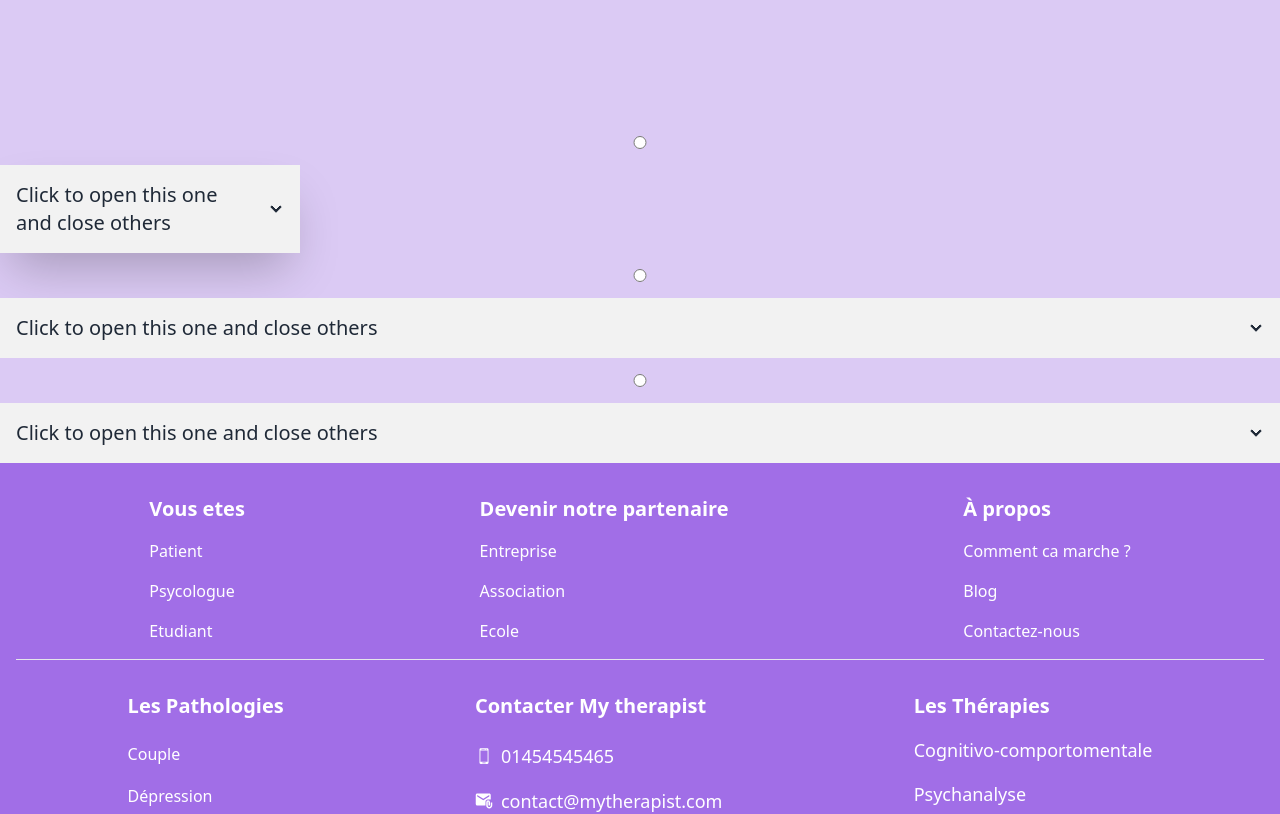
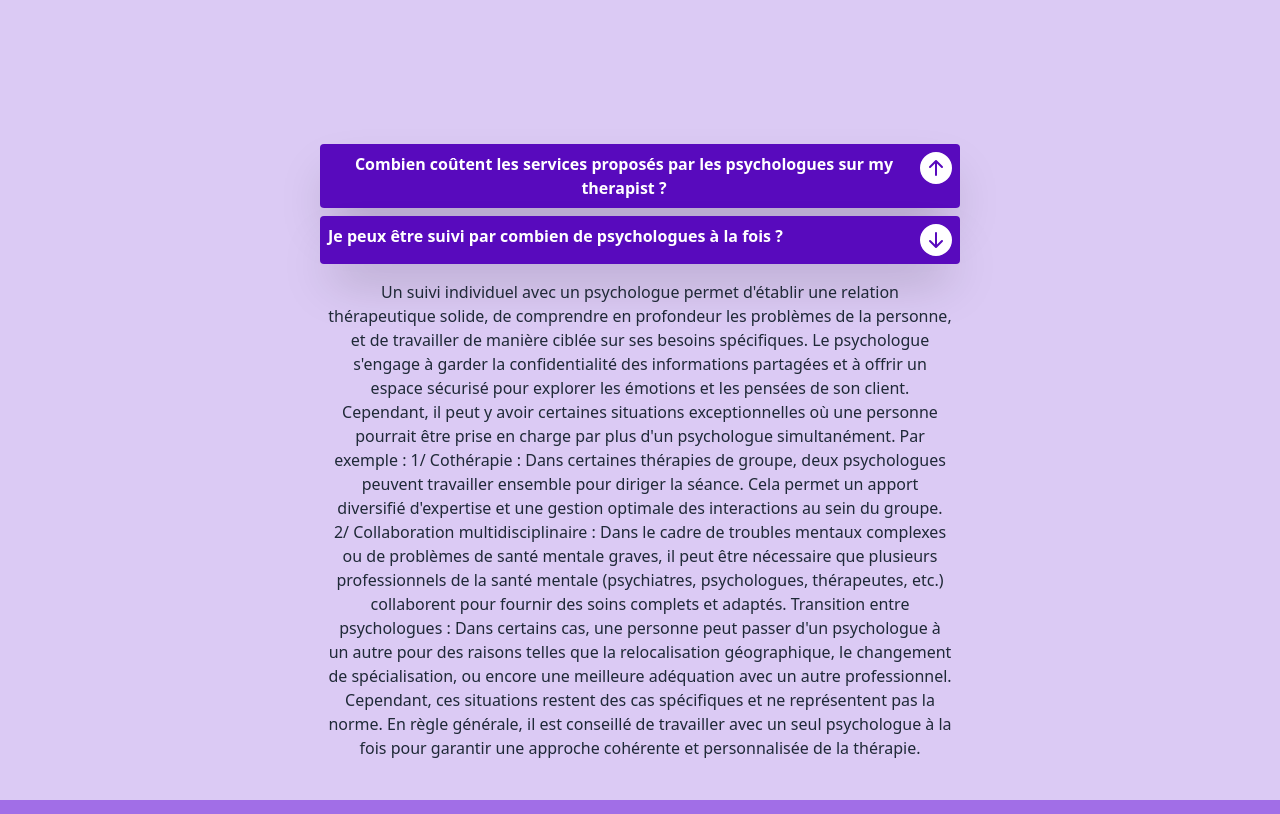
Before and after one commit to TEAMTIM1/my-therapist, a React (Create React App) app: page / in a window 1280 px wide. Shown: the part 2080-2894 px from the top of the page. Built offline with nearby package versions, Linux system fonts and the light colour scheme.

Commit message:
Accordion

```diff
--- /dev/null
+++ b/src/components/Accordion/Accordion.jsx
@@ -0,0 +1,40 @@
+import React, { useState } from 'react';
+import AccordionLayout from './AccordionLayout';
+
+const Accordion = () => {
+    const [activeIndex, setActiveIndex] = useState(2);
+
+  return (
+      <div className='flex flex-col justify-center items-center'>
+          <AccordionLayout
+            title="Combien coûtent les services proposés par les psychologues sur my therapist ? "
+            index={1}
+            activeIndex={activeIndex}
+            setActiveIndex={setActiveIndex}
+          >
+             <p className='text-center w-3/6 m-auto'>Sur My Therapist, les services proposés par les psychologues sont évalués en fonction de la complexité et de la profondeur des sessions thérapeutiques. Le système utilise un algorithme avancé qui tient compte de divers facteurs tels que la durée de la séance, le niveau d'expertise du psychologue, les outils technologiques utilisés et la spécificité des problèmes traités.</p>
+          </AccordionLayout>
+
+          <AccordionLayout
+            title="Je peux être suivi par combien de psychologues à la fois ?"
+            index={2}
+            activeIndex={activeIndex}
+            setActiveIndex={setActiveIndex}
+          >
+            <p className='text-center w-3/6 m-auto'>Un suivi individuel avec un psychologue permet d'établir une relation thérapeutique solide, de comprendre en profondeur les problèmes de la personne, et de travailler de manière ciblée sur ses besoins spécifiques. Le psychologue s'engage à garder la confidentialité des informations partagées et à offrir un espace sécurisé pour explorer les émotions et les pensées de son client.
+
+Cependant, il peut y avoir certaines situations exceptionnelles où une personne pourrait être prise en charge par plus d'un psychologue simultanément. Par exemple :
+
+    1/ Cothérapie : Dans certaines thérapies de groupe, deux psychologues peuvent travailler ensemble pour diriger la séance. Cela permet un apport diversifié d'expertise et une gestion optimale des interactions au sein du groupe.
+
+    2/ Collaboration multidisciplinaire : Dans le cadre de troubles mentaux complexes ou de problèmes de santé mentale graves, il peut être nécessaire que plusieurs professionnels de la santé mentale (psychiatres, psychologues, thérapeutes, etc.) collaborent pour fournir des soins complets et adaptés.
+
+    Transition entre psychologues : Dans certains cas, une personne peut passer d'un psychologue à un autre pour des raisons telles que la relocalisation géographique, le changement de spécialisation, ou encore une meilleure adéquation avec un autre professionnel.
+
+Cependant, ces situations restent des cas spécifiques et ne représentent pas la norme. En règle générale, il est conseillé de travailler avec un seul psychologue à la fois pour garantir une approche cohérente et personnalisée de la thérapie. </p>
+          </AccordionLayout>
+      </div>
+  );
+};
+
+export default Accordion;
--- /dev/null
+++ b/src/components/Accordion/AccordionLayout.jsx
@@ -0,0 +1,32 @@
+import React from 'react';
+
+import { BsFillArrowDownCircleFill, BsFillArrowUpCircleFill } from 'react-icons/bs'
+
+const AccordionLayout = ({ title, children, index, activeIndex, setActiveIndex }) => {
+  const handleSetIndex = (index) => (activeIndex !== index) && setActiveIndex(index);
+
+  return (
+    <>
+        <button onClick={() => handleSetIndex(index)} className='flex w-1/2 justify-between p-2 mt-2 rounded bg-[#580abd] shadow-2xl'>
+  <div className='flex'>
+    <div className='text-white font-bold'>{title}</div>
+  </div>
+  <div className="flex items-center justify-center">
+    {
+      (activeIndex === index)
+      ? <BsFillArrowDownCircleFill className='w-8 h-8 text-white' />
+      : <BsFillArrowUpCircleFill className='w-8 h-8 text-white' />
+    }
+  </div>
+</button>
+
+        {(activeIndex === index) && (
+            <div className="shadow-3xl rounded-2xl shadow-cyan-500/50 p-4 mb-6">
+              {children}
+            </div>
+        )}
+    </>
+  );
+};
+
+export default AccordionLayout;
--- a/src/pages/Home/FaqPage.jsx
+++ b/src/pages/Home/FaqPage.jsx
@@ -1,80 +1,14 @@
 
-import React, { useState } from 'react';
+
+import Accordion from '../../components/Accordion/Accordion';
 
 const FaqPage = () => {
-    const [activeAccordion, setActiveAccordion] = useState(null);
 
-    const handleAccordionToggle = (index) => {
-      if (index === activeAccordion) {
-        setActiveAccordion(null); // Ferme l'accordéon s'il est déjà ouvert
-      } else {
-        setActiveAccordion(index); // Ouvre l'accordéon s'il est fermé
-      }
-    };
   return (
     <div className='bg-[#DBCAF4]'>
-    <div className="collapse gap-4">
-      <input
-        type="radio"
-        name="my-accordion-2"
-        checked={activeAccordion === 0}
-        onChange={() => handleAccordionToggle(0)}
-      />
-      <div
-        className={`collapse-arrow bg-base-200 shadow-2xl w-[300px] ${
-          activeAccordion === 0 ? 'open' : ''
-        }`}
-      >
-        <div className="collapse-title text-xl font-medium">
-          Click to open this one and close others
-        </div>
-        <div className="collapse-content">
-          <p>
-            hello Lorem ipsum dolor sit amet consectetur adipisicing elit.
-            Consectetur iste totam veritatis laudantium, magni obcaecati.
-          </p>
-        </div>
-      </div>
 
-      <input
-        type="radio"
-        name="my-accordion-2"
-        checked={activeAccordion === 1}
-        onChange={() => handleAccordionToggle(1)}
-      />
-      <div
-        className={`collapse-arrow bg-base-200 ${
-          activeAccordion === 1 ? 'open' : ''
-        }`}
-      >
-        <div className="collapse-title text-xl font-medium">
-          Click to open this one and close others
-        </div>
-        <div className="collapse-content">
-          <p>hello</p>
-        </div>
-      </div>
-
-      <input
-        type="radio"
-        name="my-accordion-2"
-        checked={activeAccordion === 2}
-        onChange={() => handleAccordionToggle(2)}
-      />
-      <div
-        className={`collapse-arrow bg-base-200 ${
-          activeAccordion === 2 ? 'open' : ''
-        }`}
-      >
-        <div className="collapse-title text-xl font-medium">
-          Click to open this one and close others
-        </div>
-        <div className="collapse-content">
-          <p>hello</p>
-        </div>
-      </div>
+        <Accordion />
     </div>
-  </div>
   )
 }
 
```
Also changed, not shown: 1 other file (tests, documents, lock files or other folders).
